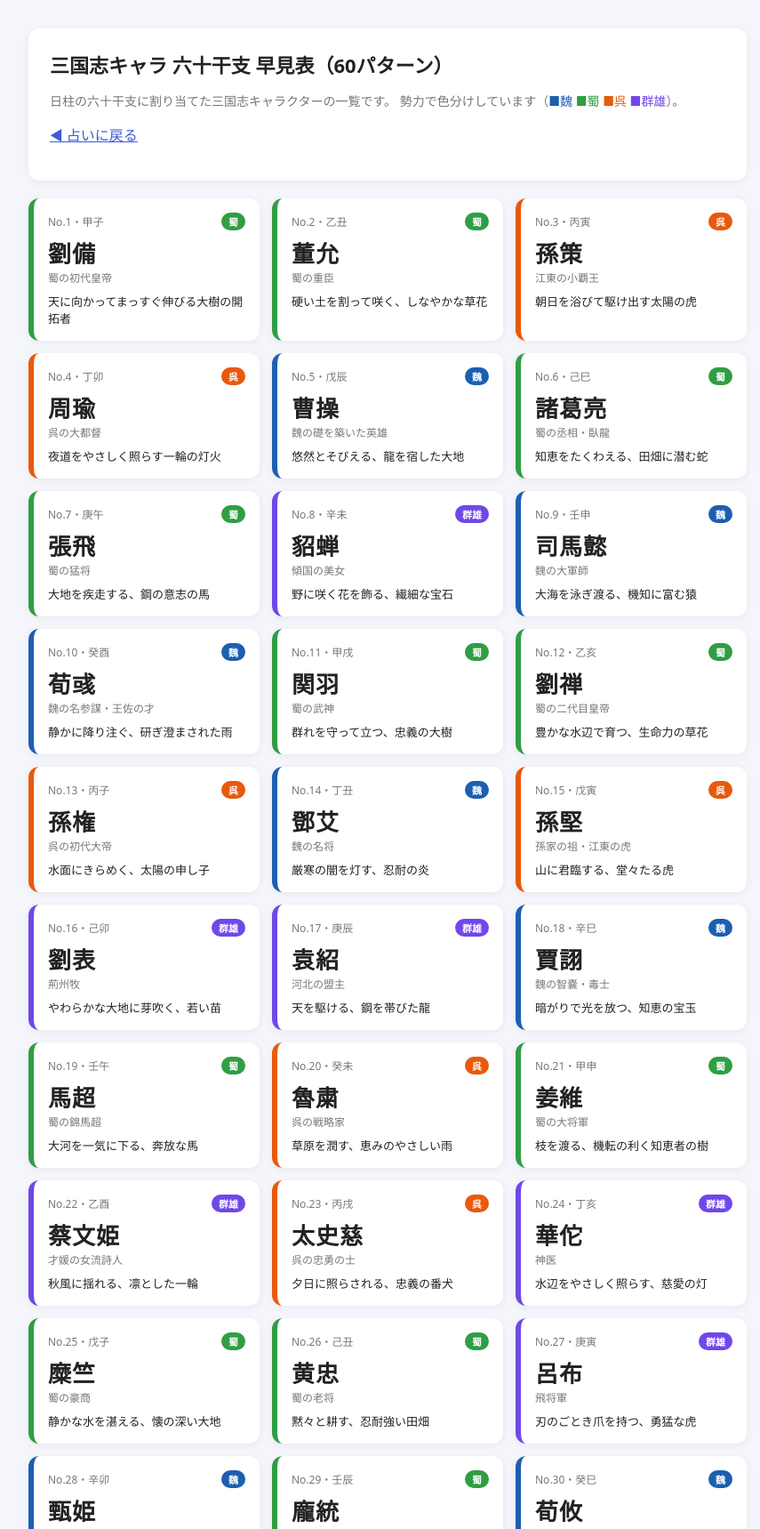
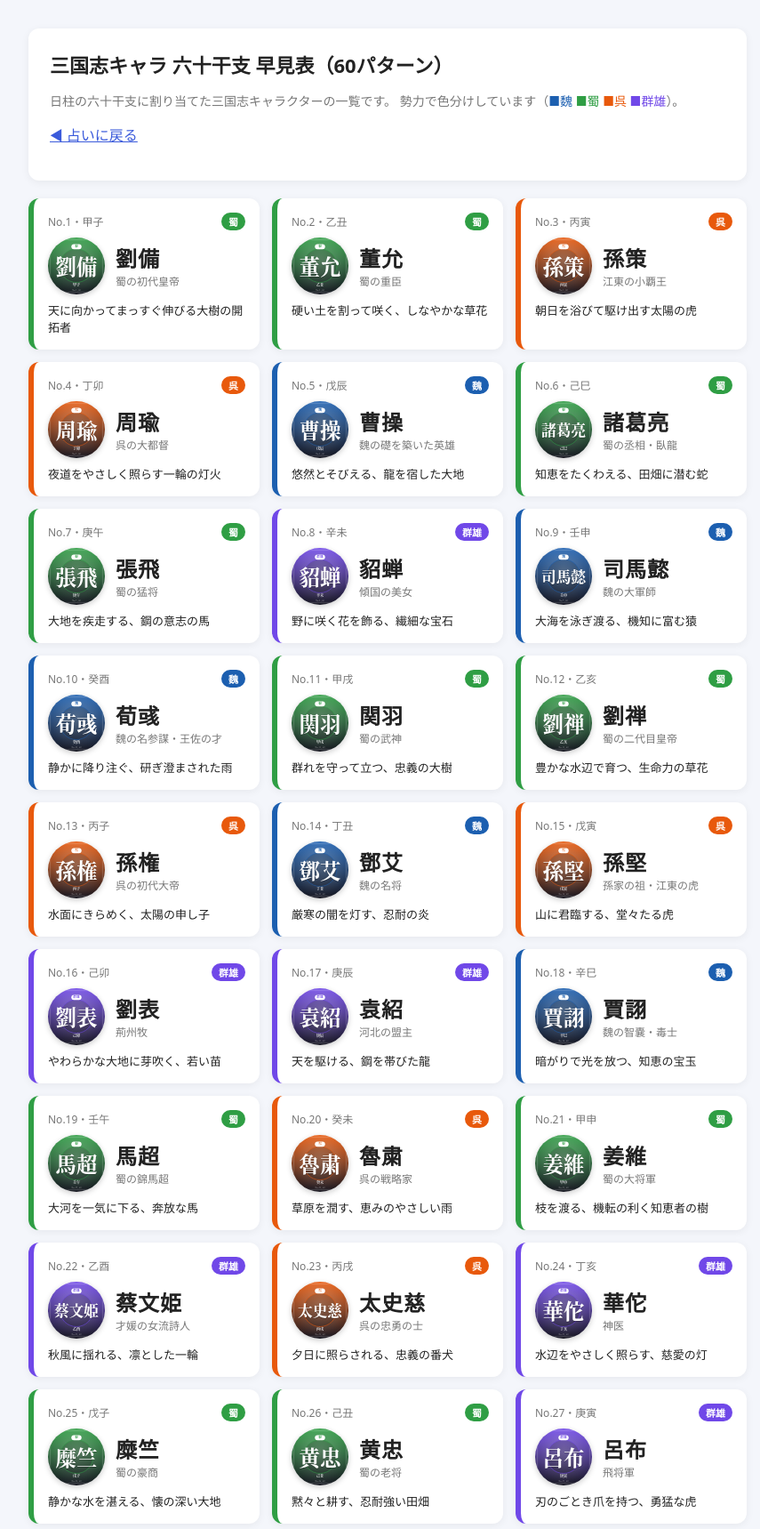
Before and after one commit to system-asayama/uranai-app, a Flask app: page /uranai/list in a window 1280 px wide. Shown: the part 50-1769 px from the top of the page at 89% size, without its empty margins (204-1059 px from the left). Run offline with Flask 3, Linux system fonts and the light colour scheme.

Commit message:
各キャラに武将エンブレム風の画像(自動生成SVG)を追加
- sangokushi.py: character_svg() を追加
  - 勢力色グラデ・印章風の円・名前・勢力・干支で構成した武将カード風アバター
- app.py: /char/<index> 画像ルートを追加
  - static/characters/<index>.<png/jpg/...> があれば実画像を優先
  - 無ければ生成SVGを返す(1日キャッシュ)
- 占い結果・早見表・相性占いの各ページにキャラ画像を表示
- static/characters/README.md に実画像への差し替え方法を記載

Co-Authored-By: Claude Opus 4.8 (1M context) <noreply@anthropic.com>
Claude-Session: https://claude.ai/code/session_015HHgNZA3Ygk7U57fUijYTy

```diff
--- a/app.py
+++ b/app.py
@@ -12,10 +12,12 @@ from functools import wraps
 
 from flask import (
     Flask,
+    Response,
     flash,
     redirect,
     render_template,
     request,
+    send_from_directory,
     session,
     url_for,
 )
@@ -162,6 +164,24 @@ def _register_routes(app: Flask) -> None:
         """六十干支と三国志キャラの一覧（早見表）。"""
         rows = list(zip(shichu.all_fortunes(), sangokushi.all_characters()))
         return render_template("uranai_list.html", rows=rows)
+
+    @app.route("/char/<int:index>")
+    def char_image(index):
+        """三国志キャラの画像。static/characters/<index>.<ext> があればそれを、
+        無ければ生成した SVG アバターを返す（ログイン不要）。"""
+        if not 0 <= index < 60:
+            return ("not found", 404)
+
+        chars_dir = os.path.join(app.root_path, "static", "characters")
+        for ext in ("png", "jpg", "jpeg", "webp", "svg"):
+            if os.path.exists(os.path.join(chars_dir, f"{index}.{ext}")):
+                return send_from_directory(chars_dir, f"{index}.{ext}")
+
+        svg = sangokushi.character_svg(
+            sangokushi.get_character(index), shichu.ganzhi_name(index)
+        )
+        return Response(svg, mimetype="image/svg+xml",
+                        headers={"Cache-Control": "public, max-age=86400"})
 
     @app.route("/aisho", methods=["GET", "POST"])
     @login_required
--- a/sangokushi.py
+++ b/sangokushi.py
@@ -170,3 +170,42 @@ def get_character(index: int) -> Character:
 
 def all_characters() -> list[Character]:
     return [get_character(i) for i in range(60)]
+
+
+def character_svg(c: Character, ganzhi: str) -> str:
+    """キャラクターの武将エンブレム風アバター画像(SVG文字列)を生成する。
+
+    実画像が無い場合のフォールバックとして用いる。勢力色のグラデーション、
+    印章風の円、名前・勢力・干支で構成する。
+    """
+    color = c.color
+    n = len(c.name)
+    name_fs = 132 if n <= 2 else (94 if n == 3 else 76)
+    return f"""<svg xmlns="http://www.w3.org/2000/svg" viewBox="0 0 360 360" \
+width="360" height="360" role="img" aria-label="{c.name}">
+  <defs>
+    <linearGradient id="bg{c.index}" x1="0" y1="0" x2="0" y2="1">
+      <stop offset="0" stop-color="{color}"/>
+      <stop offset="1" stop-color="#15151f"/>
+    </linearGradient>
+    <radialGradient id="gl{c.index}" cx="50%" cy="40%" r="60%">
+      <stop offset="0" stop-color="#ffffff" stop-opacity="0.30"/>
+      <stop offset="1" stop-color="#ffffff" stop-opacity="0"/>
+    </radialGradient>
+    <filter id="ds{c.index}" x="-20%" y="-20%" width="140%" height="140%">
+      <feDropShadow dx="0" dy="3" stdDeviation="4" flood-color="#000" flood-opacity="0.45"/>
+    </filter>
+    <style>text{{font-family:"Yu Mincho","Hiragino Mincho ProN","Noto Serif CJK JP","Noto Serif JP",serif;}}</style>
+  </defs>
+  <rect width="360" height="360" fill="url(#bg{c.index})"/>
+  <rect width="360" height="360" fill="url(#gl{c.index})"/>
+  <rect x="13" y="13" width="334" height="334" rx="18" fill="none" stroke="#ffffff" stroke-opacity="0.55" stroke-width="2"/>
+  <rect x="20" y="20" width="320" height="320" rx="13" fill="none" stroke="#ffffff" stroke-opacity="0.18" stroke-width="1"/>
+  <circle cx="180" cy="178" r="106" fill="#000000" fill-opacity="0.16" stroke="{color}" stroke-width="3"/>
+  <rect x="148" y="42" width="64" height="32" rx="16" fill="#ffffff"/>
+  <text x="180" y="64" text-anchor="middle" font-size="21" font-weight="700" fill="{color}">{c.faction}</text>
+  <text x="180" y="178" text-anchor="middle" dominant-baseline="central" \
+fill="#ffffff" font-size="{name_fs}" font-weight="900" filter="url(#ds{c.index})">{c.name}</text>
+  <text x="180" y="312" text-anchor="middle" fill="#ffffff" fill-opacity="0.95" font-size="23" font-weight="700">{ganzhi}</text>
+  <text x="180" y="335" text-anchor="middle" fill="#ffffff" fill-opacity="0.6" font-size="13">No.{c.index + 1} / 60</text>
+</svg>"""
--- a/templates/uranai.html
+++ b/templates/uranai.html
@@ -51,6 +51,8 @@
 {% set f = result.fortune %}
 <div class="card hero" style="--fc: {{ character.color }}">
   <div class="hero-label">あなたに宿る三国志の英雄は…</div>
+  <img class="hero-img" src="{{ url_for('char_image', index=character.index) }}"
+       alt="{{ character.name }}" width="180" height="180">
   <div class="hero-name">{{ character.name }}</div>
   <div class="hero-yomi">{{ character.yomi }}</div>
   <div class="hero-badges">
@@ -155,6 +157,9 @@
   .hero { text-align:center; color:#fff; position:relative; overflow:hidden;
           background:linear-gradient(135deg, var(--fc), #1a1a2e); }
   .hero-label { font-size:14px; opacity:.9; }
+  .hero-img { width:180px; height:180px; border-radius:50%; margin:12px auto 4px;
+              display:block; box-shadow:0 6px 20px rgba(0,0,0,.35);
+              border:3px solid rgba(255,255,255,.5); background:#15151f; }
   .hero-name { font-size:56px; font-weight:900; letter-spacing:6px; margin:6px 0 2px;
                text-shadow:0 2px 12px rgba(0,0,0,.35); }
   .hero-yomi { font-size:14px; opacity:.85; margin-bottom:12px; }
--- a/templates/uranai_list.html
+++ b/templates/uranai_list.html
@@ -18,8 +18,14 @@
       <span class="no">No.{{ f.index + 1 }}・{{ f.name }}</span>
       <span class="faction" style="background: {{ ch.color }}">{{ ch.faction }}</span>
     </div>
-    <div class="char-name">{{ ch.name }}</div>
-    <div class="char-title muted">{{ ch.title }}</div>
+    <div class="mini-body">
+      <img class="thumb" src="{{ url_for('char_image', index=ch.index) }}"
+           alt="{{ ch.name }}" width="64" height="64" loading="lazy">
+      <div>
+        <div class="char-name">{{ ch.name }}</div>
+        <div class="char-title muted">{{ ch.title }}</div>
+      </div>
+    </div>
     <p class="catch">{{ f.catch }}</p>
   </div>
   {% endfor %}
@@ -31,8 +37,11 @@
   .mini-head { display:flex; align-items:center; justify-content:space-between; gap:8px; }
   .mini .no { font-size:12px; color:var(--muted); }
   .mini .faction { color:#fff; font-size:11px; font-weight:700; border-radius:999px; padding:2px 8px; }
-  .char-name { font-size:26px; font-weight:800; letter-spacing:1px; margin:6px 0 0; }
-  .char-title { font-size:12px; margin-bottom:8px; }
+  .mini-body { display:flex; align-items:center; gap:12px; margin:8px 0; }
+  .thumb { width:64px; height:64px; border-radius:50%; flex-shrink:0;
+           box-shadow:0 2px 6px rgba(0,0,0,.2); }
+  .char-name { font-size:24px; font-weight:800; letter-spacing:1px; }
+  .char-title { font-size:12px; }
   .mini .catch { font-size:13px; margin:0; }
 </style>
 {% endblock %}
```
Also changed, not shown: templates/aisho.html (+7 -0 lines), static/characters/README.md (added).
